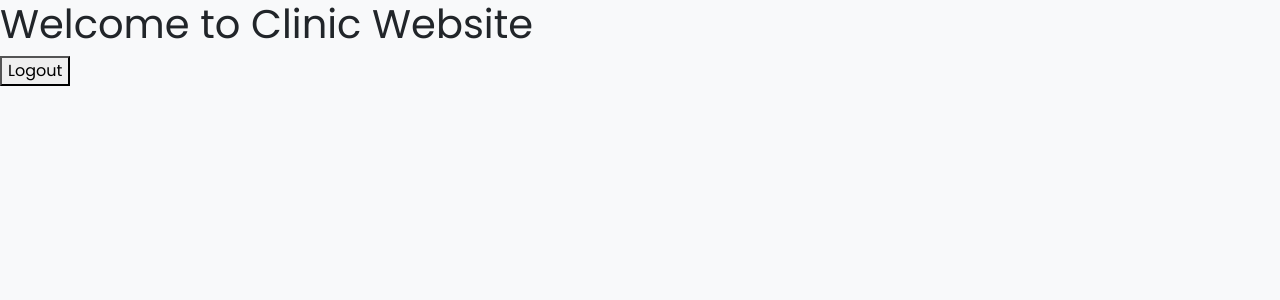
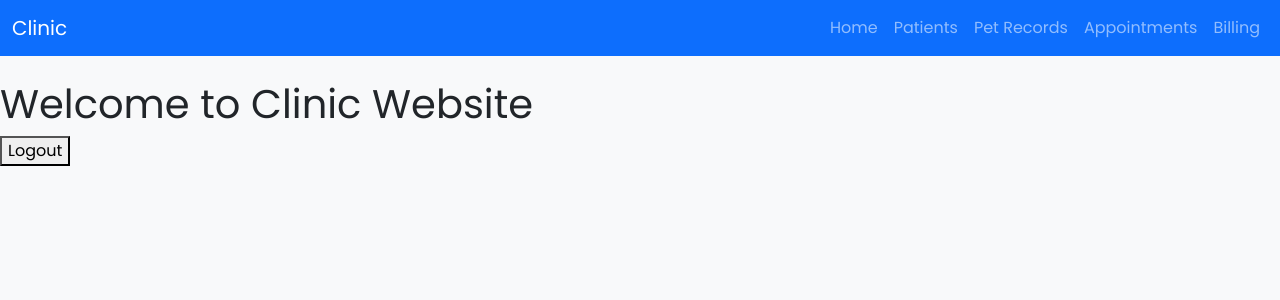
Before and after one commit to jamessarona/purrfecttrack-clinic-web, an Angular app: page /home in a window 1280 px wide. Shown: the top 300 px of the page. Built offline with nearby package versions, Linux system fonts and the light colour scheme.

Commit message:
feat: implement navbar in homepage

```diff
--- a/src/app/home/home.component.html
+++ b/src/app/home/home.component.html
@@ -1,5 +1,7 @@
-<div class="home-container">
-    <h1>Welcome to Clinic Website</h1>
-    <button (click)="logout()" [disabled]="isLoggingOut">Logout</button>
-    <p *ngIf="logoutError" class="error">{{ logoutError }}</p>
-  </div>
+<app-navbar></app-navbar>
+
+<div class="home-container mt-4">
+  <h1>Welcome to Clinic Website</h1>
+  <button (click)="logout()" [disabled]="isLoggingOut">Logout</button>
+  <p *ngIf="logoutError" class="error">{{ logoutError }}</p>
+</div>
--- a/src/app/home/home.component.ts
+++ b/src/app/home/home.component.ts
@@ -2,13 +2,14 @@ import { Component } from '@angular/core';
 import { Router, RouterModule } from '@angular/router';
 import { AuthService } from '../services/auth.service';
 import { NgIf } from '@angular/common';
+import { NavbarComponent } from '../components/navbar/navbar.component';
 
 @Component({
   selector: 'app-home',
   templateUrl: './home.component.html',
   styleUrls: ['./home.component.css'],
   standalone: true,
-  imports: [RouterModule, NgIf],
+  imports: [RouterModule, NgIf, NavbarComponent],
 })
 export class HomeComponent {
   isLoggingOut = false;
```
